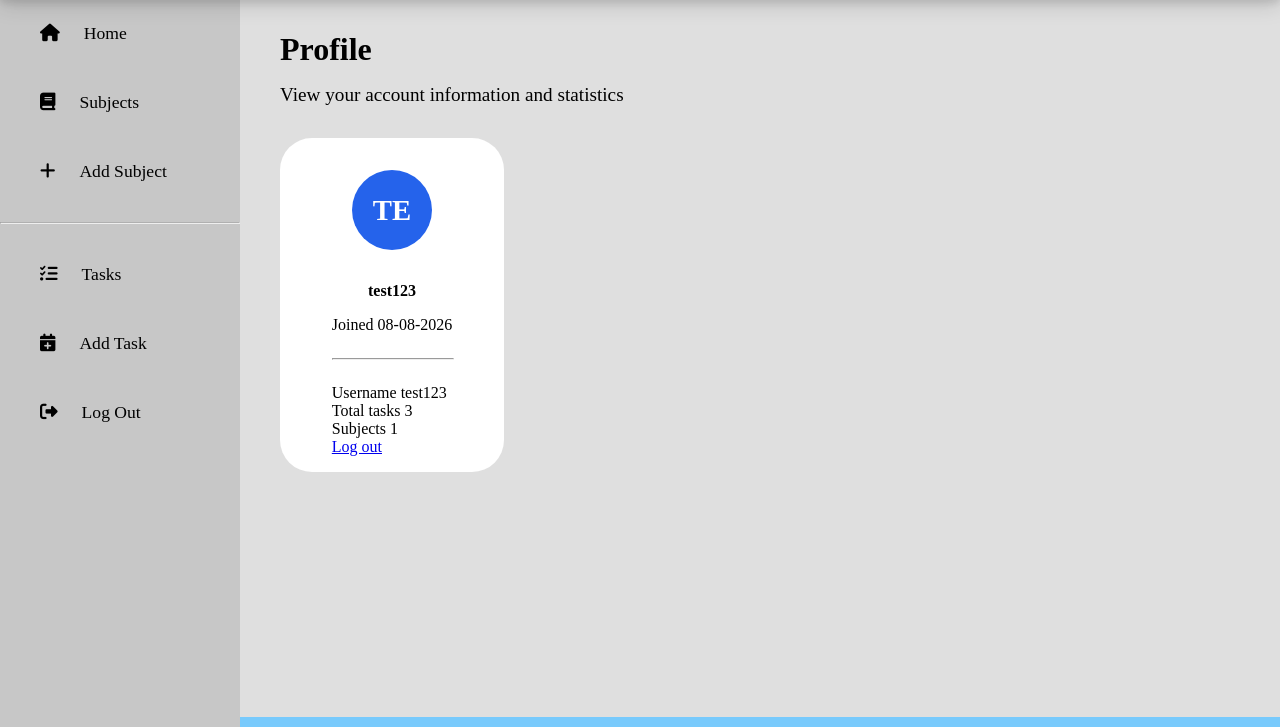
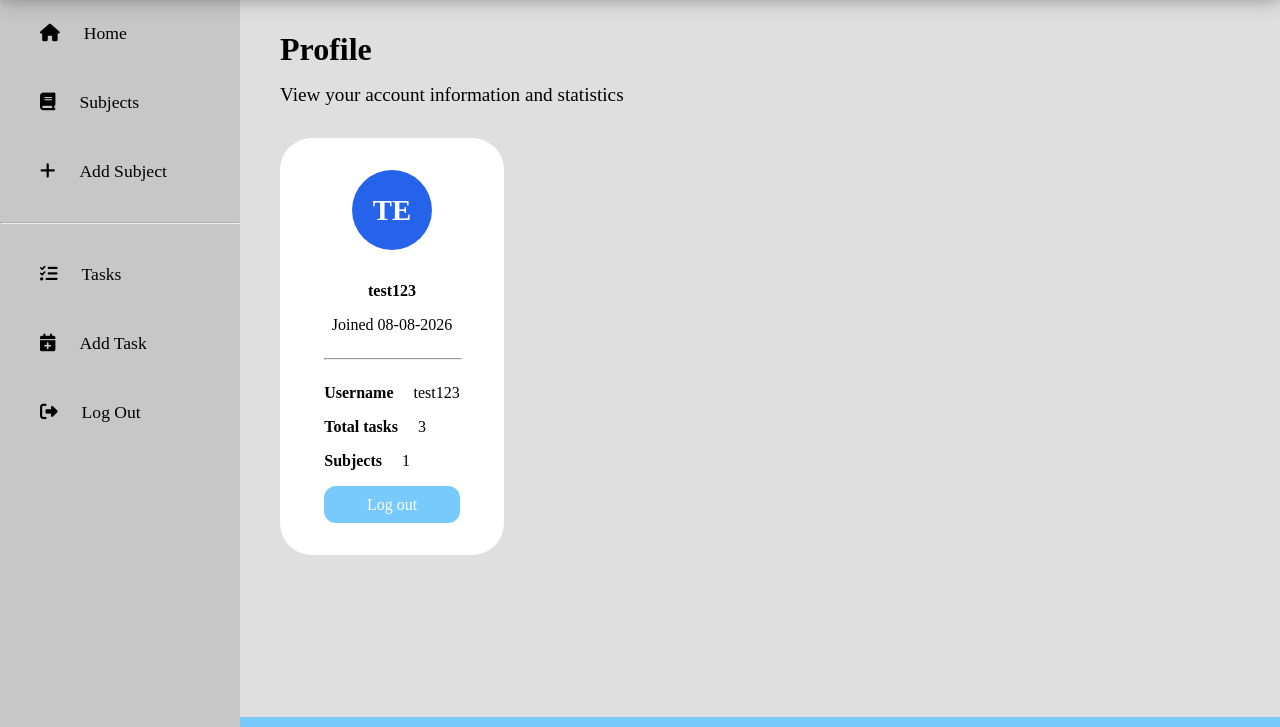
Before and after one commit to 23062bhs/deadline, a Flask app: page /profile in a window 1280 px wide. Shown: the part 73-800 px from the top of the page. Run offline with Flask 3, Linux system fonts and the light colour scheme; a user stored in the database is signed in; data comes from the database, SQL or seed files in the repository; both versions use the stored data as it was after the commit; some libraries are stand-ins or nearby versions; some web fonts are replaced.

Commit message:
styled the profile page more

```diff
--- a/static/style.css
+++ b/static/style.css
@@ -1134,3 +1134,25 @@
     margin: 1.5rem 0 1.5rem 0;
     width: 100%;
 }
+
+.profile-info-row {
+    margin-bottom: 1rem;
+}
+
+.profile-info-label {
+    font-weight: 600;
+    margin-right: 1rem;
+}
+
+.profile-logout-btn {
+    background-color: rgb(120, 202, 252);
+    color: #ffffff;
+    border: none;
+    border-radius: 0.75rem;
+    padding: 0.6rem 1.25rem;
+    cursor: pointer;
+    font-size: 1rem;
+    text-decoration: none;
+    text-align: center;
+    margin-bottom: 1rem;
+}
--- a/templates/profile.html
+++ b/templates/profile.html
@@ -17,8 +17,8 @@
     <div class="join-date">Joined {{ join_date }}</div>
     <hr class="profile-divider">
     <div class="profile-info-row">
-            <span class="profile-info-label">Username</span>
-            <span>{{ session['username'] }}</span>
+        <span class="profile-info-label">Username</span>
+        <span>{{ session['username'] }}</span>
     </div>
     <div class="profile-info-row">
         <span class="profile-info-label">Total tasks</span>
--- a/templates/tasks.html
+++ b/templates/tasks.html
@@ -38,7 +38,7 @@
                 <option value="">Sort by <i class="fa-solid fa-chevron-down"></i></option>
                 <option value="due_soonest" {% if selected_sort == 'due_soonest' %}selected{% endif %}>Due Soonest</option>
                 <option value="due_latest" {% if selected_sort == 'due_latest' %}selected{% endif %}>Due Latest</option>
-                <option value="name" {% if selected_sort == 'name_az' %}selected{% endif %}>Name</option>
+                <option value="name" {% if selected_sort == 'name' %}selected{% endif %}>Name</option>
             </select>
         </form>
     </div>
```
Also changed, not shown: deadline.db.
